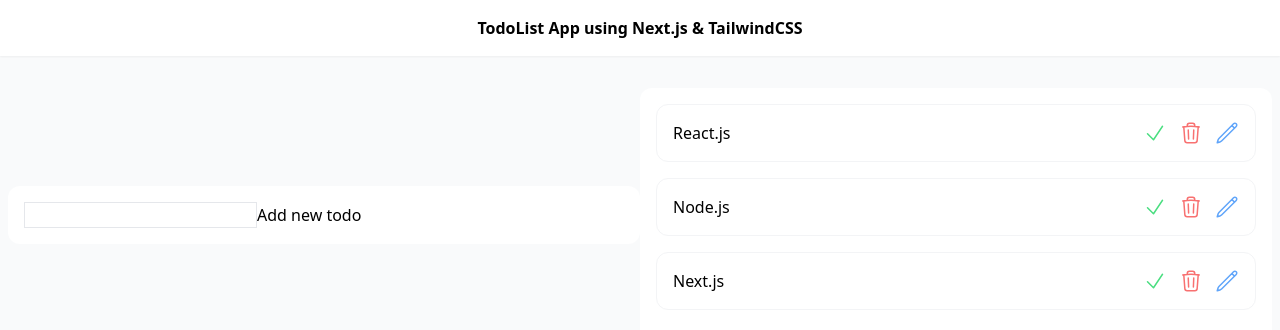
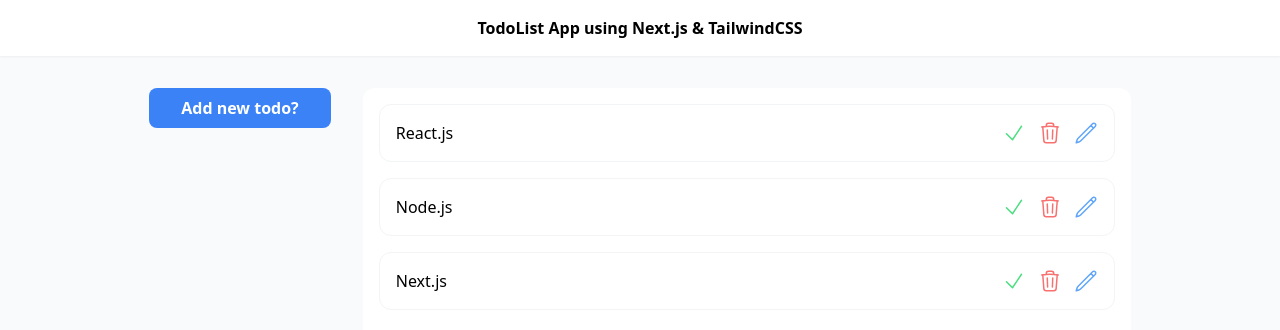
Before and after one commit to sepidehbiglarizadeh/Next.js-Course, a Next.js app: page / in a window 1280 px wide. Shown: the top 330 px of the page. Built offline with nearby package versions, Linux system fonts and the light colour scheme.

Commit message:
Changing the App UI

```diff
--- a/components/todos/TodoForm.js
+++ b/components/todos/TodoForm.js
@@ -1,20 +1,72 @@
 import { useState } from "react";
 
 const TodoForm = ({ onAdd }) => {
-  const [value, setValue] = useState("");
+  const [formData, setFormData] = useState({ title: "", description: "" });
+  const [isShow, setIsShow] = useState(false);
+
+  const changeHandler = (e) => {
+    setFormData({ ...formData, [e.target.name]: e.target.value });
+  };
+
+  if (!isShow) {
+    return (
+      <div className="">
+        <button
+          onClick={() => setIsShow(true)}
+          className="w-full py-2 px-8 font-bold bg-blue-500 text-white rounded-lg hover:bg-blue-600 transition-all duration-300 ease-in-out"
+        >
+          Add new todo?
+        </button>
+      </div>
+    );
+  }
 
   return (
     <form
-      className="w-full max-w-screen-md bg-white p-2 md:p-4 rounded-xl"
-      onSubmit={(e) => onAdd(e, value)}
+      className="w-full max-w-md bg-white p-2 md:p-4 rounded-xl"
+      onSubmit={(e) => onAdd(e, formData)}
     >
-      <input
-        className="border"
-        type="text"
-        value={value}
-        onChange={(e) => setValue(e.target.value)}
-      />
-      <button type="submit">Add new todo</button>
+      <div className="mb-4">
+        <label className="text-gray-600 mb-1 block" htmlFor="todo-title">
+          Title
+        </label>
+        <input
+          name="title"
+          placeholder="todo title ..."
+          id="todo-title"
+          className="border px-3 py-2 rounded-lg outline-none focus:ring-2 focus:ring-blue-400 focus:border-none w-full block transition duration-300 ease-out"
+          type="text"
+          value={formData.title}
+          onChange={changeHandler}
+        />
+      </div>
+      <div className="mb-8">
+        <label className="text-gray-600 mb-1 block" htmlFor="todo-description">
+          Description
+        </label>
+        <textarea
+          value={formData.description}
+          onChange={changeHandler}
+          name="description"
+          id="todo-description"
+          className="border px-3 py-2 rounded-lg outline-none focus:ring-2 focus:ring-blue-400 focus:border-none w-full block transition duration-300 ease-out"
+        ></textarea>
+      </div>
+      <div className="flex items-center gap-x-4">
+        <button
+          onClick={() => setIsShow(false)}
+          type="button"
+          className="w-full py-2 text-blue-500 border border-blue-500 rounded-lg  transition-all duration-300 ease-in-out"
+        >
+          Cancel
+        </button>
+        <button
+          type="submit"
+          className="w-full py-2 bg-blue-500 text-white rounded-lg hover:bg-blue-600 transition-all duration-300 ease-in-out"
+        >
+          Add new todo
+        </button>
+      </div>
     </form>
   );
 };
--- a/pages/api/todos/index.js
+++ b/pages/api/todos/index.js
@@ -4,7 +4,8 @@
   if (req.method === "POST") {
     const newTodo = {
       id: Date.now(),
-      title: req.body.todo,
+      title: req.body.formData.title,
+      description: req.body.formData.description,
     };
     todos.push(newTodo);
     return res.status(201).json({ message: "New todo added", todos });
--- a/pages/index.js
+++ b/pages/index.js
@@ -27,10 +27,10 @@
       .catch((err) => console.log(err));
   };
 
-  const addTodoHandler = async (e, todo) => {
+  const addTodoHandler = async (e, formData) => {
     e.preventDefault();
     axios
-      .post(`/api/todos/`, { todo })
+      .post(`/api/todos/`, {formData} )
       .then((res) => {
         setTodos(res.data.todos);
         setLoading(false);
@@ -46,7 +46,7 @@
         <h1 className="font-bold">TodoList App using Next.js & TailwindCSS</h1>
       </nav>
       <div className="container p-2 xl:max-w-screen-xl mx-auto">
-        <section className="flex items-center justify-center">
+        <section className="flex md:flex-row md:items-start md:justify-center gap-x-8 flex-col gap-y-8">
           <TodoForm onAdd={addTodoHandler} />
           <TodoList todos={todos} onDelete={deleteTodoHandler} />
         </section>
```
